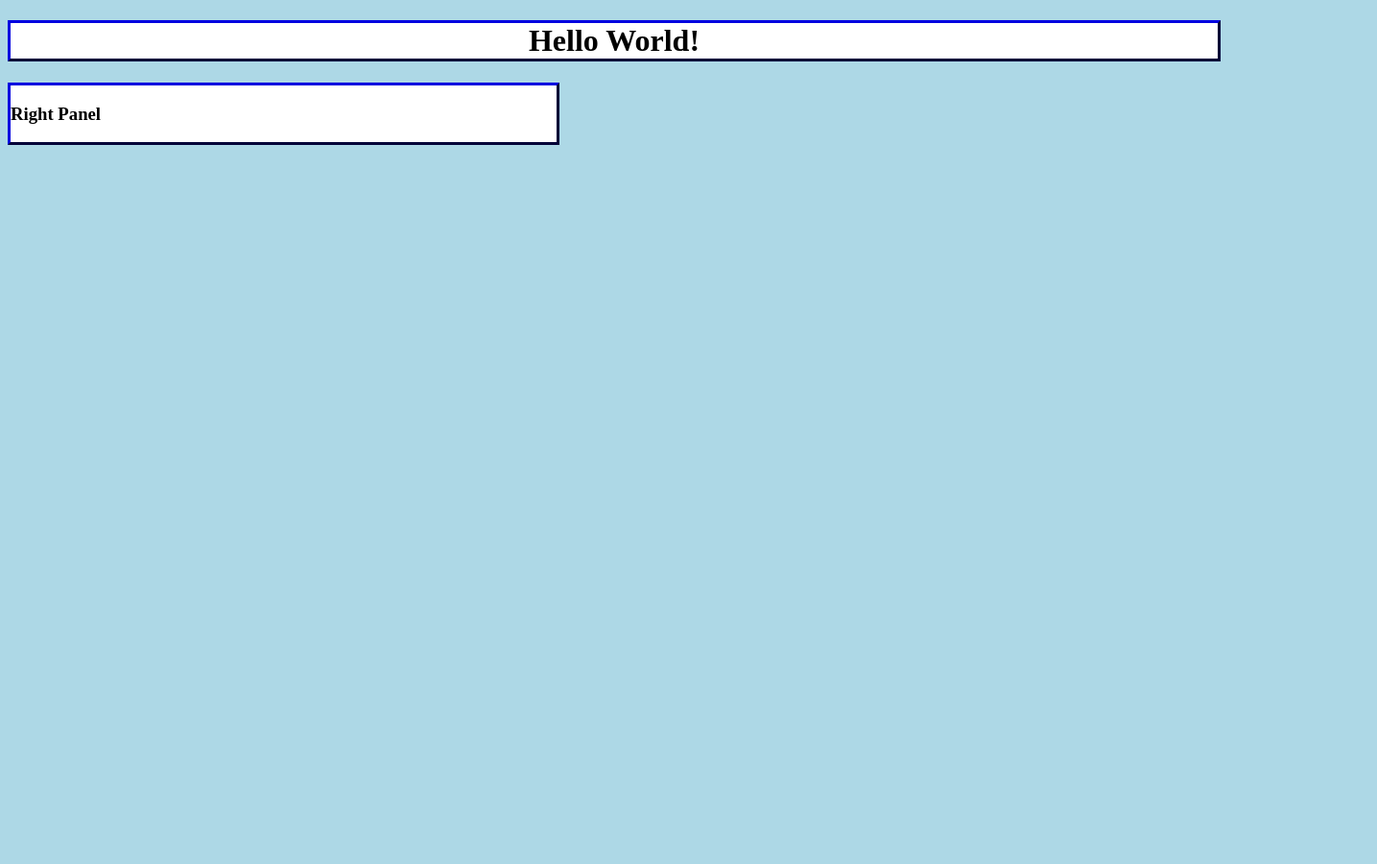
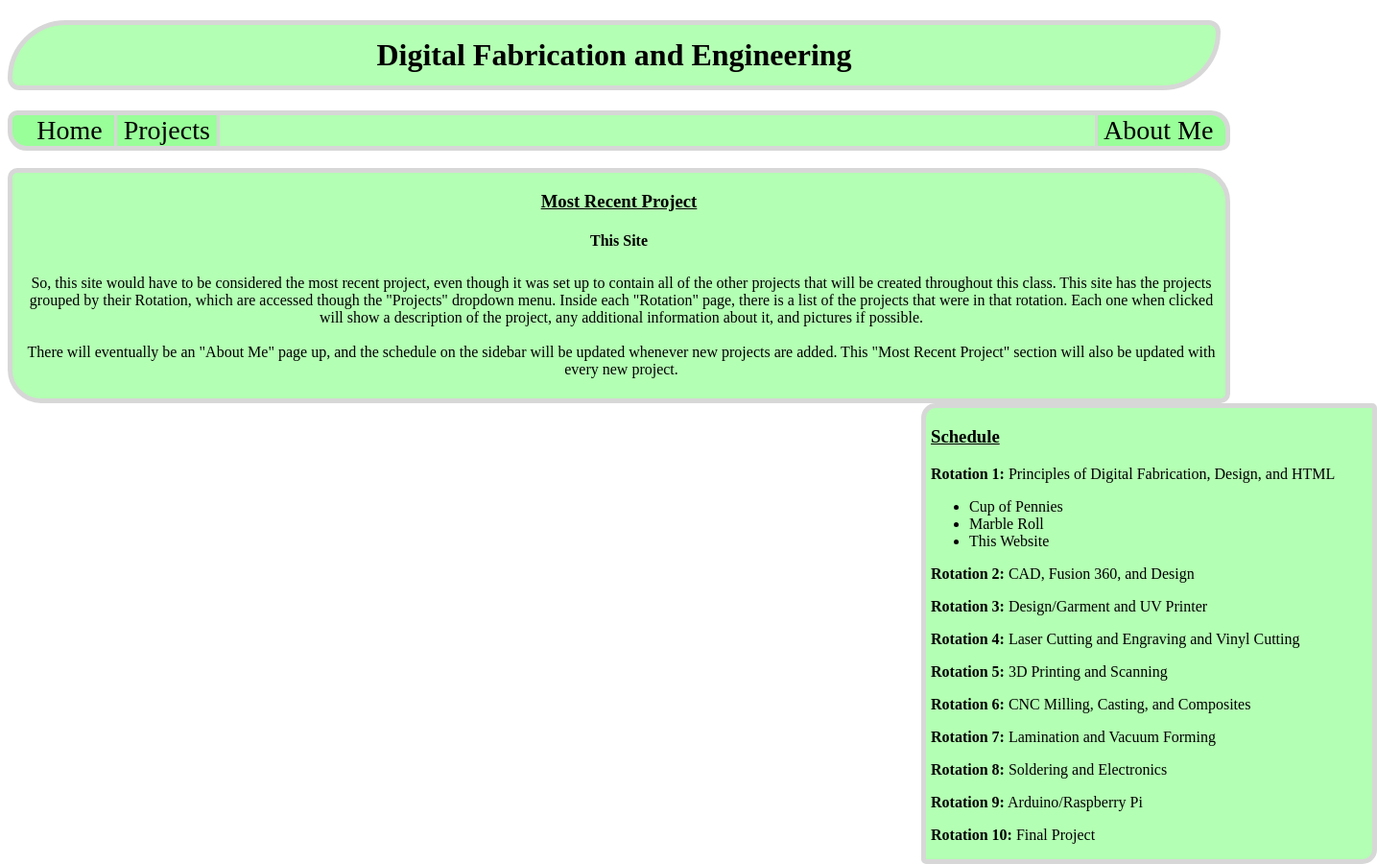
Before and after one commit to wrafab/lewisw, a plain HTML site: page index.html in a window 1280 px wide. Shown: the whole page at 96% size, 1435 px wide, since content can reach past the window. Before the commit the page ends 800 px from the top, so only its background shows below. Drawn offline with Linux system fonts and the light colour scheme.

Commit message:
Add files via upload

```diff
--- /dev/null
+++ b/404.css
@@ -0,0 +1,8 @@
+#rightpanel{
+	display:inline-block;
+	width:99.5%;
+	margin:auto;
+	border-radius:10px 35px;
+	text-align:center;
+	background-color:#e6e6e6;
+}
--- a/index.css
+++ b/index.css
@@ -1,18 +1,26 @@
-body{
-	background-color:lightblue;
-	font-family:Times New Roman;
+#rightpanel{
+	display:inline-block;
+	width:100%;
+	max-width:1405px;
+	margin:auto;
+	border-radius:10px 35px;
 }
 
-h1{
-	text-align:center;
-	border-style:outset;
-	border-color:darkblue;
-	background-color:white;
+#leftpanel{
+	text-align:left;
+	display:inline-block;
+	position:absolute;
+	left:75%;
+	width:100%;
+	max-width:465px;
+	margin:auto;
+	border-radius:15px 5px;
 }
 
-#rightpanel{
-	width:45%;
-	border-style:outset;
-	border-color:darkblue;
-	background-color:white;
+#recentinfo {
+	padding:5px;
 }
+
+#leftpanel h3, p, ul{
+	margin-left:5px;
+}
--- a/index.html
+++ b/index.html
@@ -3,12 +3,61 @@
 	<head>
 	<title>Lewis</title>
 	<link rel="stylesheet" type="text/css" href="index.css">
+	<link rel="stylesheet" type="text/css" href="universal.css">
 	</head>
 
 	<body>
-		<h1>Hello World!</h1>
-		<div id="rightpanel">
-			<h3>Right Panel</h3>
+		<h1 class="mainblocks" id="title">Digital Fabrication and Engineering</h1>
+		<div id="linkbar">
+			<div class="navlink" id="home">
+				<a href="index.html" class="plainlink">Home</a>
+			</div>
+			<div id="dropdown">
+				<span>Projects</span>
+				<div id="dropdownstuff">
+					<a href="rotation1.html">Rotation 1</a>
+					<a href="404.html">Rotation 2</a>
+					<a href="404.html">Rotation 3</a>
+					<a href="404.html">Rotation 4</a>
+					<a href="404.html">Rotation 5</a>
+					<a href="404.html">Rotation 6</a>
+					<a href="404.html">Rotation 7</a>
+					<a href="404.html">Rotation 8</a>
+					<a href="404.html">Rotation 9</a>
+					<a href="404.html">Rotation 10</a>
+				</div>
+			</div>
+			<div class="navlink" id="about">
+				<a href="" class="plainlink">About Me</a>
+			</div>
+		</div>
+		</br>
+		<div id="rightpanel" class="mainblocks">
+			<h3>Most Recent Project</h3>
+			<h4>This Site</h4>
+			<p id="recentinfo">So, this site would have to be considered the most recent project, even though it was set up to contain all of the other projects
+			that will be created throughout this class. This site has the projects grouped by their Rotation, which are accessed though the "Projects" dropdown menu.
+			Inside each "Rotation" page, there is a list of the projects that were in that rotation. Each one when clicked will show a description of the project, any additional
+			information about it, and pictures if possible.</br></br>There will eventually be an "About Me" page up, and the schedule on the sidebar will be updated whenever new
+			projects are added. This "Most Recent Project" section will also be updated with every new project.<p>
+		</div>
+		<div id="leftpanel" class="mainblocks">
+			<h3>Schedule</h3>
+			<p><strong>Rotation 1:</strong> Principles of Digital Fabrication, Design, and HTML</p>
+			<ul>
+				<li>Cup of Pennies</li>
+				<li>Marble Roll</li>
+				<li>This Website</li>
+			</ul>
+			<p><strong>Rotation 2:</strong> CAD, Fusion 360, and Design</p>
+			<p><strong>Rotation 3:</strong> Design/Garment and UV Printer</p>
+			<p><strong>Rotation 4:</strong> Laser Cutting and Engraving and Vinyl Cutting
+			<p><strong>Rotation 5:</strong> 3D Printing and Scanning</p>
+			<p><strong>Rotation 6:</strong> CNC Milling, Casting, and Composites</p>
+			<p><strong>Rotation 7:</strong> Lamination and Vacuum Forming</p>
+			<p><strong>Rotation 8:</strong> Soldering and Electronics</p>
+			<p><strong>Rotation 9:</strong> Arduino/Raspberry Pi</p>
+			<p><strong>Rotation 10:</strong> Final Project</p>
 		</div>
 	</body>
 </html>
--- /dev/null
+++ b/projectpagebase.css
@@ -0,0 +1,57 @@
+#leftpanel{
+	display:none;
+	position:absolute;
+	left:17.4%;
+	width:82%;
+	max-width:82%;
+	margin:auto;
+	background-color:#e6e6e6;
+}
+
+#placeholder{
+	display:inline-block;
+	position:absolute;
+	left:17.4%;
+	width:82%;
+	max-width:82%;
+	margin:auto;
+	text-align:center;
+	background-color:#e6e6e6;
+	border-style:solid;
+	border-width:5px;
+	border-color:#d9d9d9;
+	border-radius:5px 20px;
+}
+
+#rightpanel{
+	display:inline-block;
+	width:100%;
+	max-width:300px;
+	margin:auto;
+	border-radius:30px 15px;
+}
+
+.btn{
+	background-color:#b3ffb3;
+	color: black;
+	padding: 16px;
+	font-size: 16px;
+	border: none;
+	cursor: pointer;
+}
+
+.btn:hover{
+	color:#009900;
+}
+
+.pdds{
+	position:relative;
+}
+
+#pstuff{
+	display:none;
+}
+
+#pstuffimg{
+	margin:auto;
+}
--- /dev/null
+++ b/universal.css
@@ -0,0 +1,127 @@
+body{
+	background-color:#ffffff;
+	font-family:Time New Roman;
+}
+
+.mainblocks{
+	text-align:center;
+	border-style:solid;
+	border-color:#d7d7d7;
+	border-width:5px;
+	background-color:#b3ffb3;
+}
+
+h3{
+	text-decoration:underline;
+}
+
+#title{
+	padding-top:1%;
+	padding-bottom:1%;
+	border-radius:75px 15px;
+}
+
+#linkbar{
+	width:100%;
+	max-width:1900px;
+	margin:auto;
+	border-style:solid;
+	border-color:#d7d7d7;
+	border-width:5px;
+	border-radius:10px 20px;
+	background-color:#b3ffb3;
+}
+
+#home{
+	float:left;
+	padding-left:2%;
+	padding-right:1%;
+	border-color:#d7d7d7;
+	border-right-style:solid;
+	border-width:3px;
+	border-radius:5px 0px 0px 15px;
+	background-color:#99ff99;'
+}
+
+#about{
+	float:right;
+	padding-left:.5%;
+	padding-right:1%;
+	border-color:#d7d7d7;
+	border-left-style:solid;
+	border-width:3px;
+	border-radius:0px 15px 5px 0px;
+	background-color:#99ff99;
+}
+
+.navlink{
+	font-size:175%;
+}
+
+#dropdown span{
+	font-size:175%;
+}
+
+#dropdown{
+	position:relative;
+	left:0%;
+	padding-left:.5%;
+	padding-right:.6%;
+	display:inline-block;
+	border-color:#d7d7d7;
+	border-right-style:solid;
+	border-width:3px;
+	background-color:#99ff99;
+}
+
+#dropdownstuff{
+	display:none;
+	position:absolute;
+	right:0%;
+	z-index:100;
+	padding-right:4%;
+	padding-left:5%;
+	min-width:100px;
+	background-color:#00d200;
+	border-color:#d7d7d7;
+	border-left-style:solid;
+	border-right-style:solid;
+	border-bottom-style:solid;
+	border-radius:0px 0px 10px 10px;
+	border-width:2px;
+}
+
+#dropdown:hover{
+	color:white;
+}
+
+#dropdown:hover #dropdownstuff{
+	display:block;
+}
+
+#dropdownstuff a{
+	text-decoration:none;
+	color:black;
+}
+
+#dropdownstuff a:link{
+	color:black;
+}
+
+#dropdownstuff a:hover{
+	font-weight:bold;
+	color:#d9d9d9;
+}
+
+.plainlink{
+	text-decoration:none;
+	color:black;
+}
+
+.plainlink:link{
+	color:black;
+}
+
+.plainlink:hover{
+	color:white;
+}
```
Also changed, not shown: 404.html (added, +40 -0 lines), projectpagebase.html (added, +116 -0 lines), rotation1.html (added, +140 -0 lines), project1.JPG (added).
